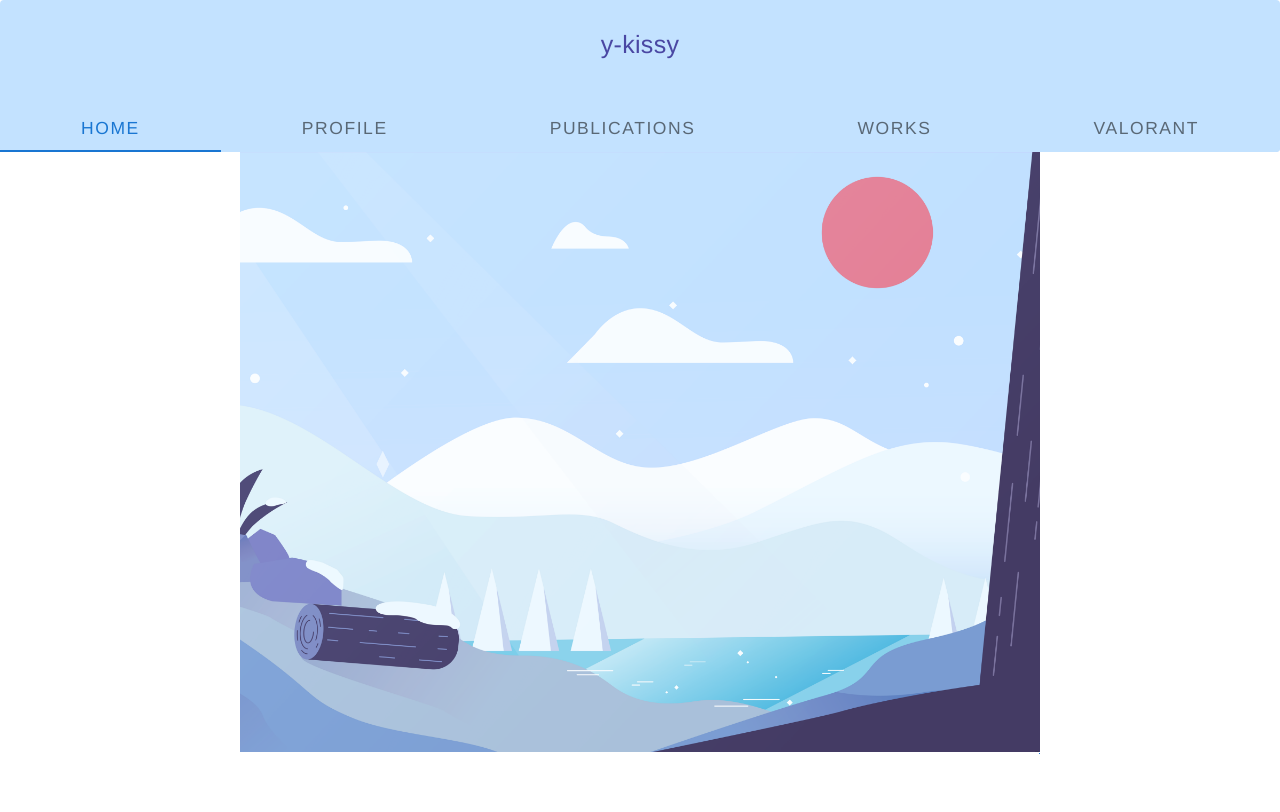
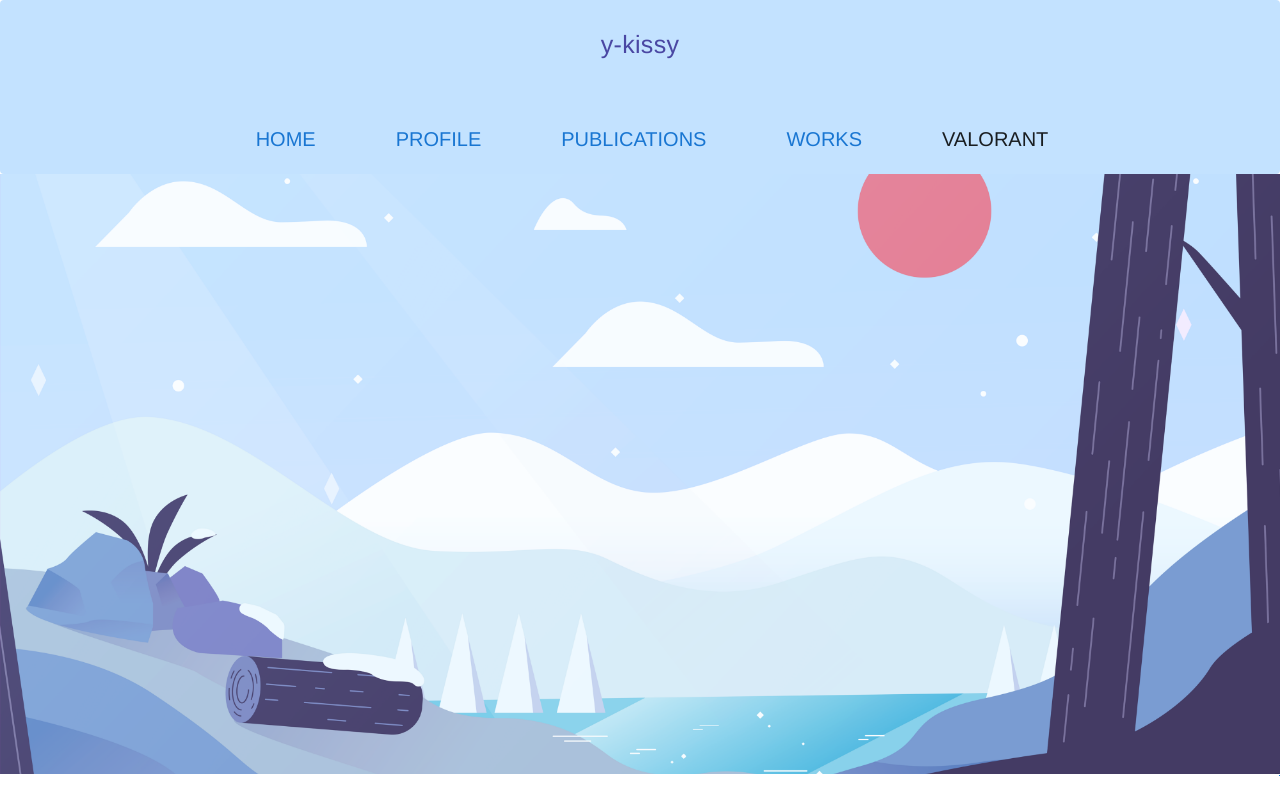
Before and after one commit to bigface0202/MyPortfolio_vuejs, a Vue app: page /home in a window 1280 px wide. Shown: the top 812 px of the page. Built offline with nearby package versions, Linux system fonts and the light colour scheme.

Commit message:
マウスホバーメニューの実装

```diff
--- a/src/App.vue
+++ b/src/App.vue
@@ -32,7 +32,7 @@ html {
     margin: 0;
   }
   &__content {
-    margin: 0 30vh;
+    margin: 0;
   }
 }
 
--- a/src/components/common/header/constants.js
+++ b/src/components/common/header/constants.js
@@ -18,7 +18,13 @@ export default {
     },
     {
       name: 'VALORANT',
-      url: '/valorant'
+      url: '/valorant',
+      children: [
+        {
+          name: 'Study',
+          url: '/valorant/study'
+        }
+      ]
     }
   ]
 }
--- a/src/components/common/header/header.vue
+++ b/src/components/common/header/header.vue
@@ -6,14 +6,22 @@
           y-kissy
         </p>
       </v-card-title>
-      <v-tabs right background-color="transparent" class="header__nav" grow>
-        <v-tab
-          v-for="(navItem, index) in navItems"
-          :key="index"
-          :to="navItem.url">
-          {{ navItem.name }}
-        </v-tab>
-      </v-tabs>
+      <nav class="header__nav">
+        <ul class="header__nav__list">
+          <li class="header__nav__list__items" v-for="navItem in navItems" :key="navItem.name">
+            <a class="header__nav__list__items--url" :href="navItem.url" v-if="!navItem.children">{{ navItem.name }}</a>
+            <span class = "header__nav__list__items__vertical" v-else v-on:mouseover="mouseOver" v-on:mouseleave="mouseLeave">{{ navItem.name }}
+              <ul class="header__nav__list__items__vertical__nav" :class="{ isOpen }">
+                <li class="header__nav__list__items__vertical__nav__items" v-for="child in navItem.children" :key=child.name>
+                  <a class="header__nav__list__items__vertical__nav__items--url" :href="child.url">
+                    {{ child.name }}
+                  </a>
+                </li>
+              </ul>
+            </span>
+          </li>
+        </ul>
+      </nav>
     </v-card>
   </header>
 </template>
@@ -25,7 +33,18 @@ export default {
   data () {
     return {
       drawer: false,
-      navItems: constants.navItems
+      navItems: constants.navItems,
+      isOpen: false
+    }
+  },
+  methods: {
+    mouseOver () {
+      this.isOpen = true
+      return this.isOpen
+    },
+    mouseLeave () {
+      this.isOpen = false
+      return this.isOpen
     }
   }
 }
@@ -33,7 +52,8 @@ export default {
 
 <style lang="scss" scoped>
 .header {
-  font-size: 2.5rem;
+  width: 100%;
+  font-size: 1rem;
   &__card {
     background-color: #c3e2ff !important;
   }
@@ -45,10 +65,56 @@ export default {
     }
   }
   &__nav {
-    background-color: #c3e2ff !important;
-    &__text {
-      color: #4a47a3 !important;
+    display: flex;
+    align-items: center;
+    justify-content: center;
+    width: 100%;
+    padding: 0;
+    margin: 0 auto;
+    &__list {
+      display: flex;
+      margin: 0;
+      list-style-type: none;
+      background-color: #c3e2ff !important;
+      &__items {
+        margin: 0 20px;
+        &--url {
+          display: block;
+          height: auto;
+          padding: 20px;
+          text-decoration: none;
+        }
+        &__vertical {
+          position: relative;
+          display: block;
+          height: auto;
+          padding: 20px;
+          text-decoration: none;
+          &__nav {
+            position: absolute;
+            top: 100%;
+            left: 0;
+            display: none;
+            padding: 0;
+            list-style-type: none;
+            background-color: #007db9;
+            &__items {
+              width: 250px;
+              border-bottom: 1px solid #fff;
+              &--url {
+                display: block;
+                padding: 10px;
+                color: #fff;
+                text-decoration: none;
+              }
+            }
+          }
+        }
+      }
     }
+  }
+  .isOpen {
+    display: block;
   }
 }
 </style>
--- a/src/router.js
+++ b/src/router.js
@@ -7,13 +7,13 @@ import Router from 'vue-router'
  * @see https://github.com/vuejs/vue-router/issues/2881#issuecomment-520554378
  */
 const originalPush = Router.prototype.push
-Router.prototype.push = function push(location, onResolve, onReject) {
+Router.prototype.push = function push (location, onResolve, onReject) {
   if (onResolve || onReject) return originalPush.call(this, location, onResolve, onReject)
   return originalPush.call(this, location).catch(err => err)
 }
 
 const originalReplace = Router.prototype.replace
-Router.prototype.replace = function replace(location, onResolve, onReject) {
+Router.prototype.replace = function replace (location, onResolve, onReject) {
   if (onResolve || onReject) return originalReplace.call(this, location, onResolve, onReject)
   return originalReplace.call(this, location).catch(err => err)
 }
@@ -48,8 +48,13 @@ const router = new Router({
       name: 'valorant',
       path: '/valorant',
       component: require('@/views/Valorant.vue').default
+    },
+    {
+      name: 'valorant_study',
+      path: '/valorant/study',
+      component: require('@/views/Valorant.vue').default
     }
   ]
 })
 
-export default router;
+export default router
```
Lines whose indentation alone changed are shown as unchanged.
